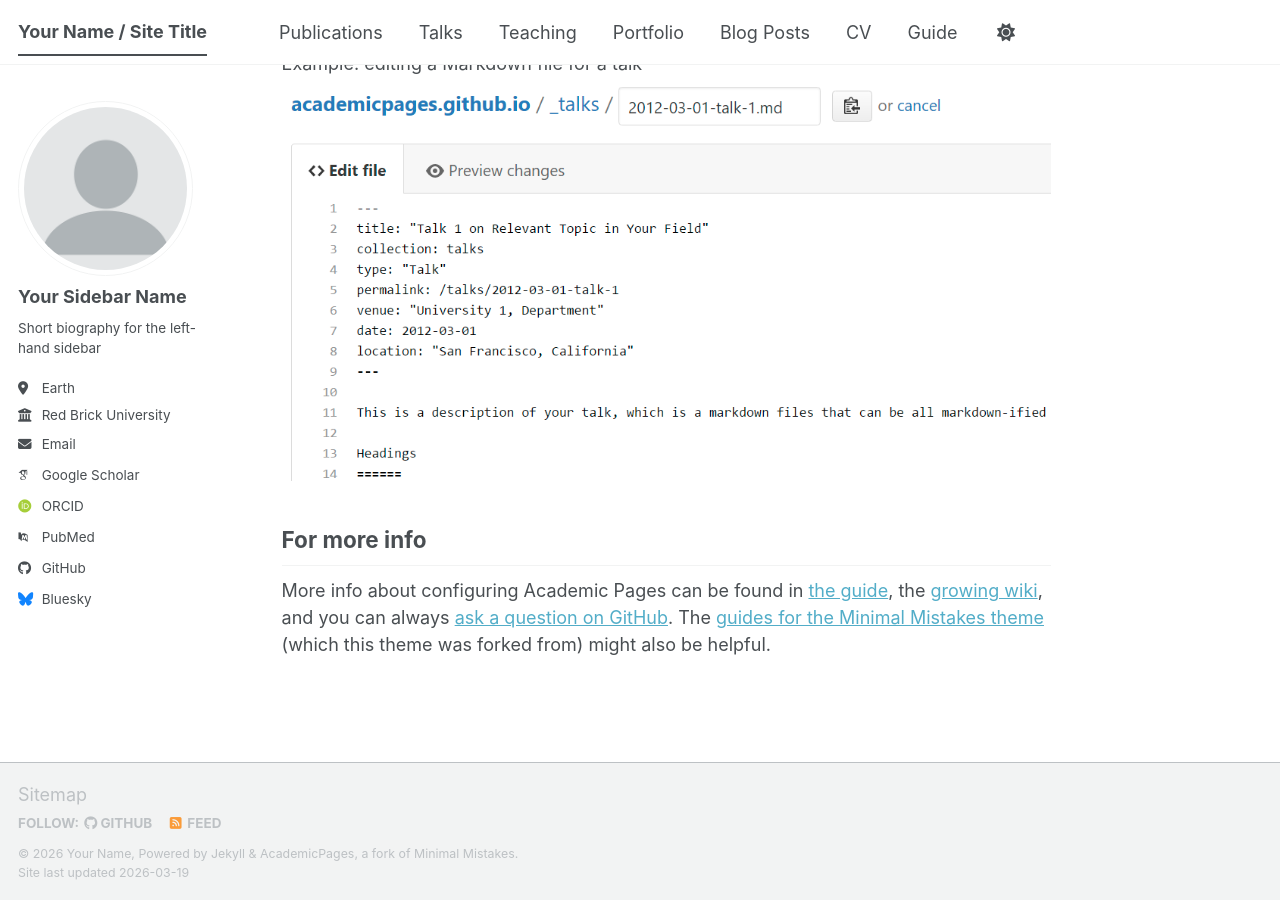
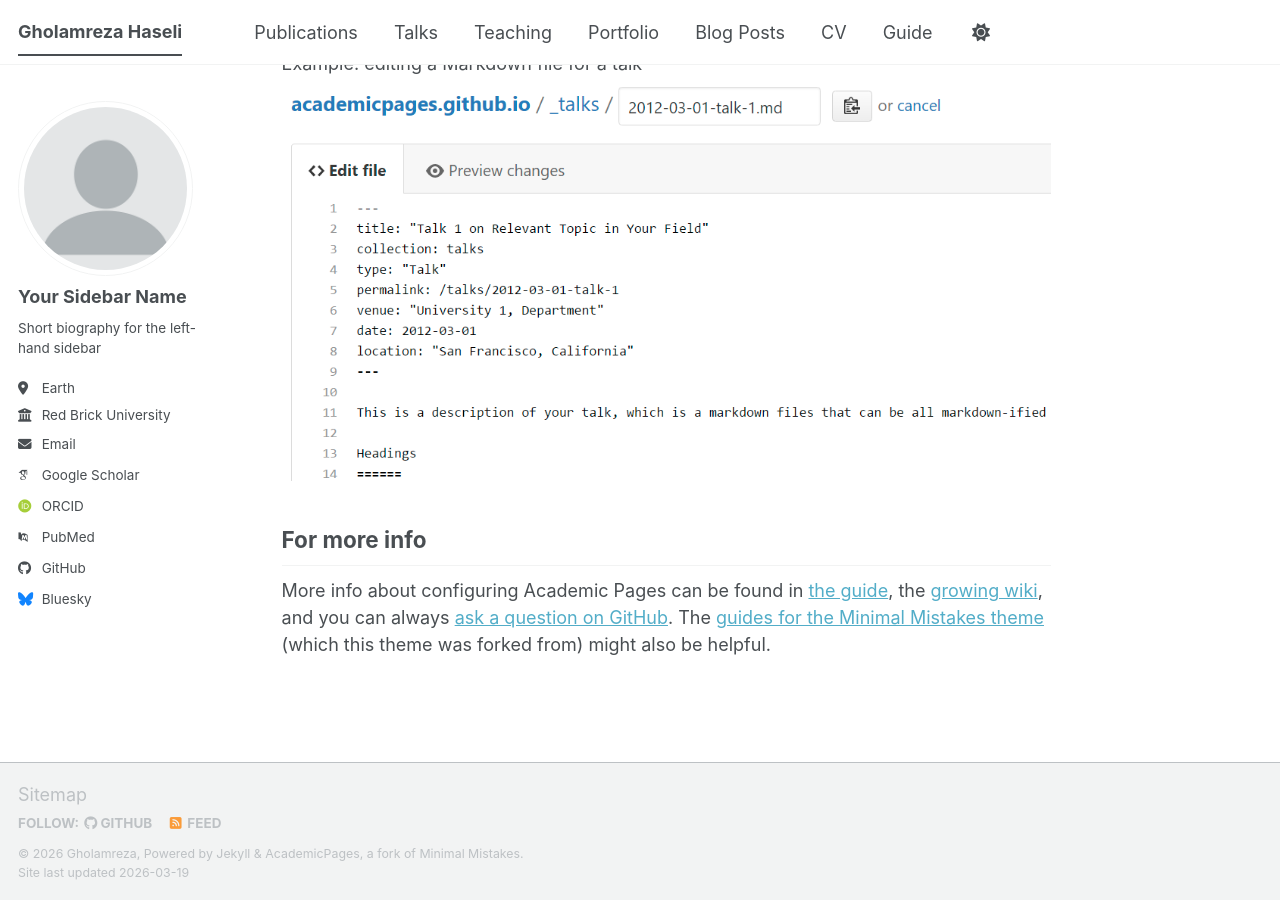
Before and after one commit to Gholamreza-Haseli/Gholamreza-Haseli.github.io, a Jekyll site: the page built from _pages/about.md, in a window 1280 px wide and 900 px high, scrolled down 2720 px. Built offline with Jekyll 4.4.1, drawn with Linux system fonts in a browser that asks for light colours; some web fonts are replaced; a script bundle is joined from its source files by our own code; library files that are not in the unit come from our copies.

Commit message:
Update _config.yml

```diff
--- a/_config.yml
+++ b/_config.yml
@@ -9,10 +9,10 @@
 # Basic Site Settings
 locale                   : "en-US"
 site_theme               : "default" # The available themes options are "default", "air", "sunrise", "mint", "dirt" and "contrast"
-title                    : "Your Name / Site Title"
+title                    : "Gholamreza Haseli"
 title_separator          : "-"
-name                     : &name "Your Name"
-description              : &description "Your Name's academic portfolio"   # Update this with a general description of your site, this is the default if not overridden by a page
+name                     : &name "Gholamreza"
+description              : &description "Gholamreza's academic portfolio"   # Update this with a general description of your site, this is the default if not overridden by a page
 url                      : https://academicpages.github.io # The base hostname & protocol for your site e.g. "https://[your GitHub username].github.io",
                                                            # or if you already have some other page hosted on Github then use "https://[your GitHub username].github.io/[Your Repo Name]"
 baseurl                  : "" # the subpath of your site, e.g. "/blog"
```
